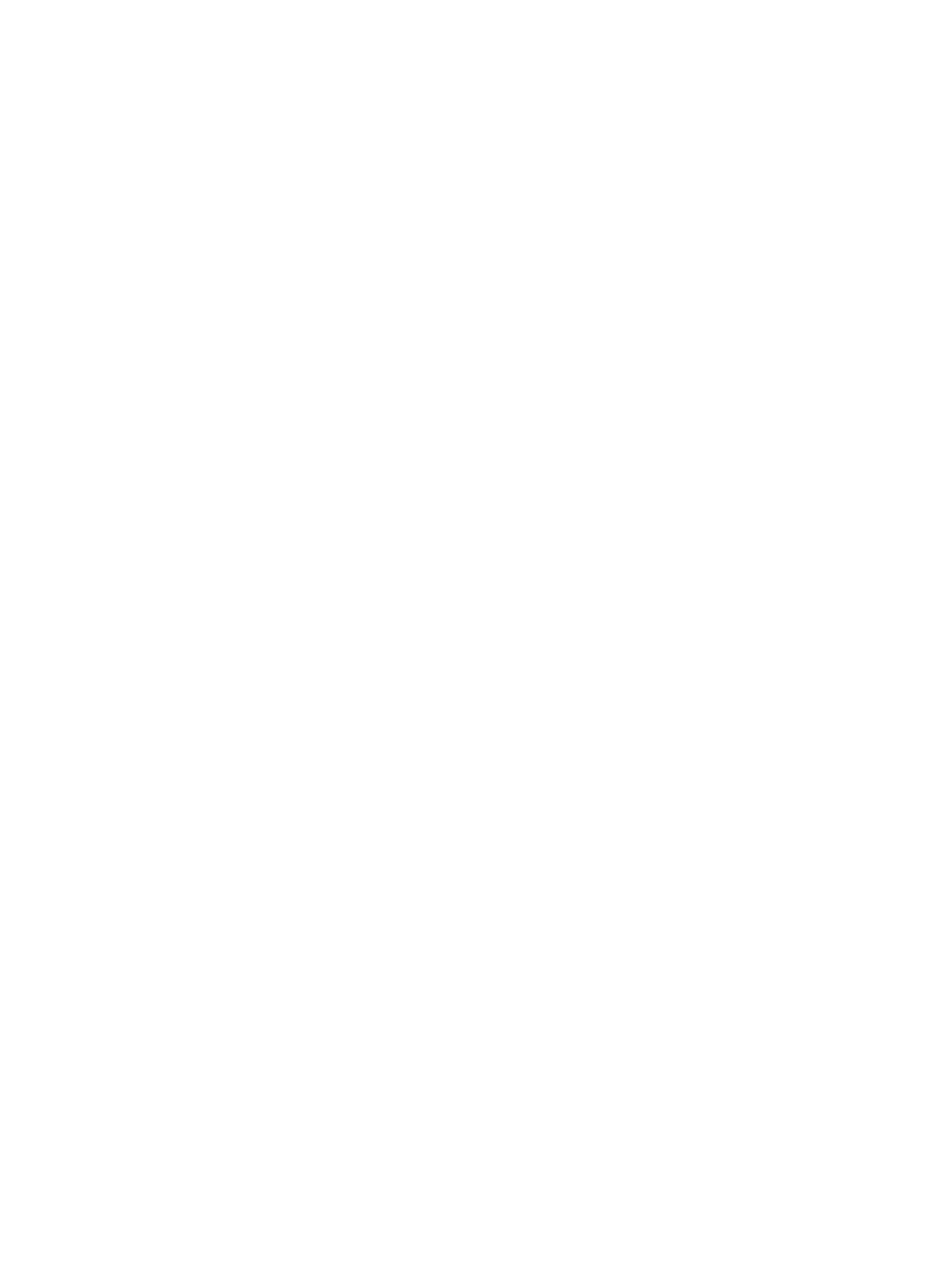
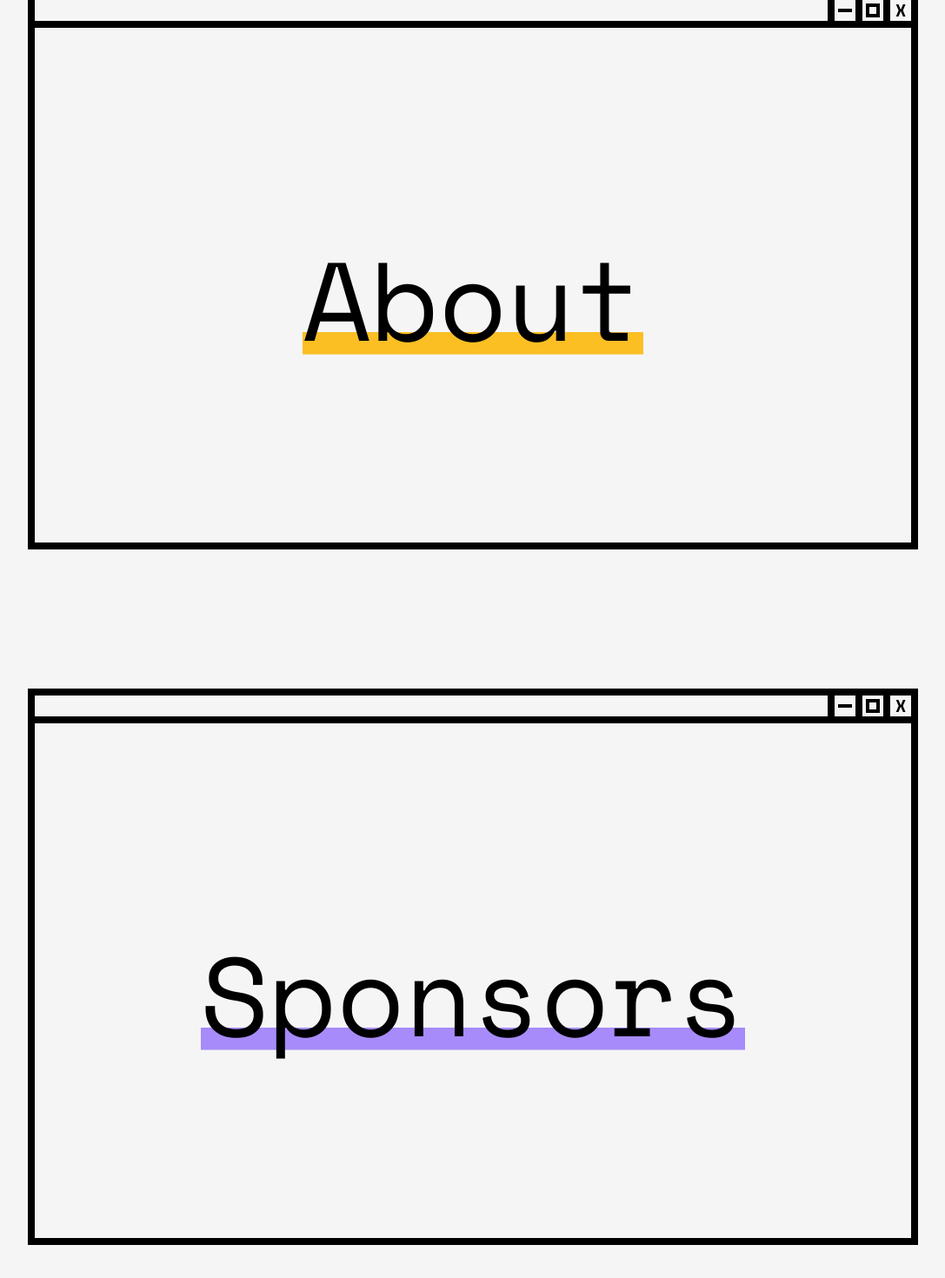
Before and after one commit to purduehackers/hammerwars, a Next.js app: page / in a window 1280 px wide. Shown: the part 888-2358 px from the top of the page at 87% size, without its empty margins (96-1183 px from the left). Before the commit the page ends 800 px from the top, so only its background shows below. Built offline with nearby package versions, Linux system fonts and the light colour scheme; a web font is replaced by a local one.

Commit message:
add different section

```diff
--- /dev/null
+++ b/components/about.tsx
@@ -0,0 +1,28 @@
+const About = () => {
+    return (
+        <div className="flex justify-center h-screen place-items-center bg-neutral-100 max-w-screen">
+            <div className="w-4/5 border-8 border-black h-4/5">
+                <div className="flex justify-end w-full h-8 border-b-8 border-black">
+                    <div className="flex justify-center w-8 border-l-8 border-black place-items-center">
+                        <div className="w-4 h-1 bg-black"></div>
+                    </div>
+                    <div className="flex justify-center w-8 border-l-8 border-black place-items-center">
+                        <div className="w-4 h-4 border-4 border-black"></div>
+                    </div>
+                    <div className="flex justify-center w-8 text-xl font-bold border-l-8 border-black place-items-center">
+                        <div className='cross'>X</div>
+                    </div>
+                </div>
+                <div className="flex flex-col items-center justify-center h-full p-4 font-mono font-medium text-9xl sm:text-6xl md:text-9xl">
+                    <div className="w-fit
+                        bg-gradient-to-r from-amber-400 to-amber-400
+                        bg-no-repeat [background-position:0_100%]
+                        [background-size:100%_0.2em]"
+                    >About</div>
+                </div>
+            </div>
+        </div>
+    )
+}
+
+export default About
--- /dev/null
+++ b/components/sponsors.tsx
@@ -0,0 +1,28 @@
+const Sponsors = () => {
+    return (
+        <div className="flex justify-center h-screen place-items-center bg-neutral-100 max-w-screen">
+            <div className="w-4/5 border-8 border-black h-4/5">
+                <div className="flex justify-end w-full h-8 border-b-8 border-black">
+                    <div className="flex justify-center w-8 border-l-8 border-black place-items-center">
+                        <div className="w-4 h-1 bg-black"></div>
+                    </div>
+                    <div className="flex justify-center w-8 border-l-8 border-black place-items-center">
+                        <div className="w-4 h-4 border-4 border-black"></div>
+                    </div>
+                    <div className="flex justify-center w-8 text-xl font-bold border-l-8 border-black place-items-center">
+                        <div className='cross'>X</div>
+                    </div>
+                </div>
+                <div className="flex flex-col items-center justify-center h-full p-4 font-mono font-medium text-9xl sm:text-6xl md:text-9xl">
+                    <div className="w-fit
+                        bg-gradient-to-r from-violet-400 to-violet-400
+                        bg-no-repeat [background-position:0_100%]
+                        [background-size:100%_0.2em]"
+                    >Sponsors</div>
+                </div>
+            </div>
+        </div>
+    )
+}
+
+export default Sponsors
--- a/src/pages/index.tsx
+++ b/src/pages/index.tsx
@@ -3,6 +3,8 @@ import Image from 'next/image'
 import { Inter } from '@next/font/google'
 import Header from 'components/header'
 import HeaderV2 from 'components/header-v2'
+import About from 'components/about'
+import Sponsors from 'components/sponsors'
 
 const inter = Inter({ subsets: ['latin'] })
 
@@ -10,6 +12,8 @@ export default function Home() {
   return (
     <>
       <HeaderV2 />
+      <About></About>
+      <Sponsors></Sponsors>
     </>
   )
 }
```
